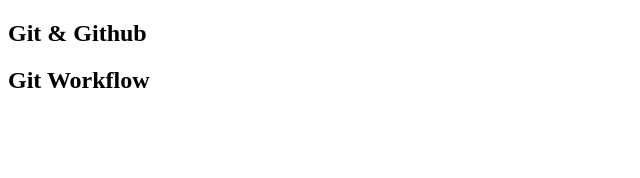
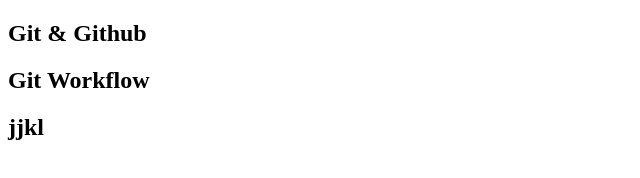
Before and after one commit to deepak-0197/Git-Workflow, a plain HTML site: page index.html in a window 1280 px wide. Shown: the full height of the page, 0-640 px from the left. Drawn offline with Linux system fonts and the light colour scheme.

Commit message:
Ek baar aur

```diff
--- a/index.html
+++ b/index.html
@@ -8,5 +8,6 @@
 <body>
     <h2>Git & Github</h2>
     <h2>Git Workflow</h2>
+    <h2>jjkl</h2>
 </body>
 </html>
```
